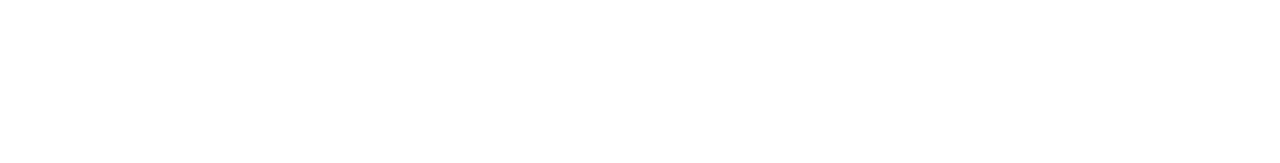
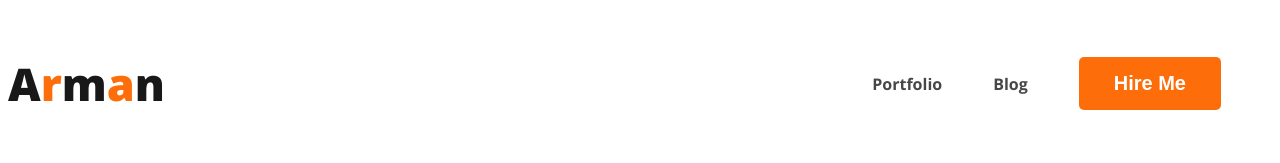
Before and after one commit to shehezada-arman/webdeveloper-arman-1-portfolio, a plain HTML site: page index.html in a window 1280 px wide. Drawn offline with nearby package versions, Linux system fonts and the light colour scheme.

Commit message:
added nav

```diff
--- a/index.html
+++ b/index.html
@@ -4,9 +4,23 @@
     <meta charset="UTF-8">
     <meta name="viewport" content="width=device-width, initial-scale=1.0">
     <title>Arman-01</title>
+    <link rel="preconnect" href="https://fonts.googleapis.com">
+<link rel="preconnect" href="https://fonts.gstatic.com" crossorigin>
+<link href="https://fonts.googleapis.com/css2?family=Open+Sans:ital,wght@0,700;0,800;1,400&display=swap" rel="stylesheet">
+    <link rel="stylesheet" href="style/portfolio.css">
 </head>
 <body>
     <head>
+        <nav>
+            <h3 class="nav-title">A<span class="text-primary">r</span>m<span class="text-primary">a</span>n</h3>
+            <ul>
+                <li><a href="">Portfolio</a></li>
+                <li><a href="">Blog</a></li>
+                <li><button class="btn-hire">Hire Me</button></li>
+            </ul>
+
+
+        </nav>
 
     </head>
     <main>
--- /dev/null
+++ b/style/portfolio.css
@@ -0,0 +1,47 @@
+/* common shared style  */
+body {
+  font-family: "Open Sans", sans-serif;
+}
+
+/* nav related style  */
+nav {
+  display: flex;
+  align-items: center;
+  justify-content: space-between;
+}
+/* nav tittle  */
+.nav-title {
+  color: #181818;
+  /* font-family: Open Sans; */
+  font-size: 45px;
+  /* font-style: normal; */
+  font-weight: 800;
+  /* line-height: normal; */
+}
+.text-primary {
+  color: #fd6e0a;
+}
+
+nav > ul {
+  display: flex;
+  align-items: center;
+}
+
+nav li {
+  margin-right: 51px;
+  list-style: none;
+}
+
+nav a {
+  text-decoration: none;
+  color: #474747;
+}
+.btn-hire {
+  border-radius: 5px;
+  background: #fd6e0a;
+  color: white;
+  font-size: 20px;
+  border: none;
+  font-weight: 700;
+  padding: 15px 35px;
+}
```
